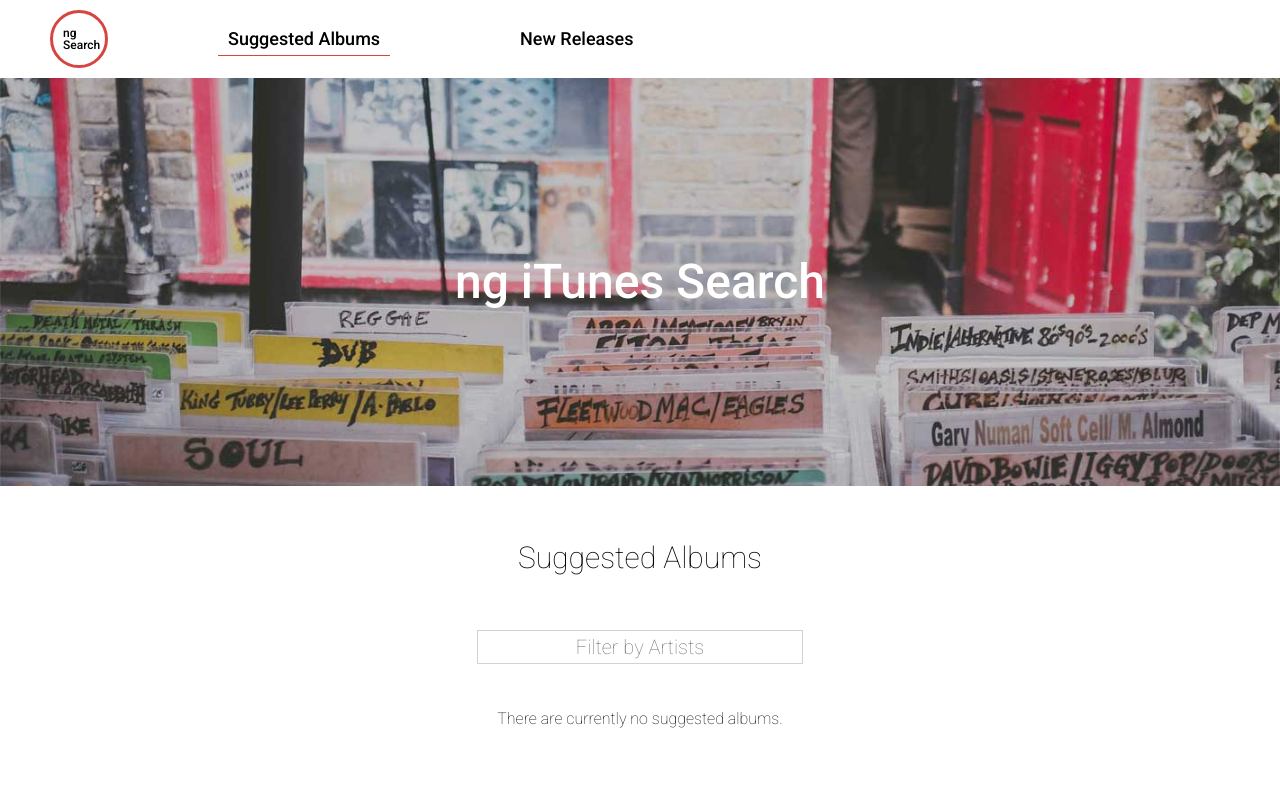
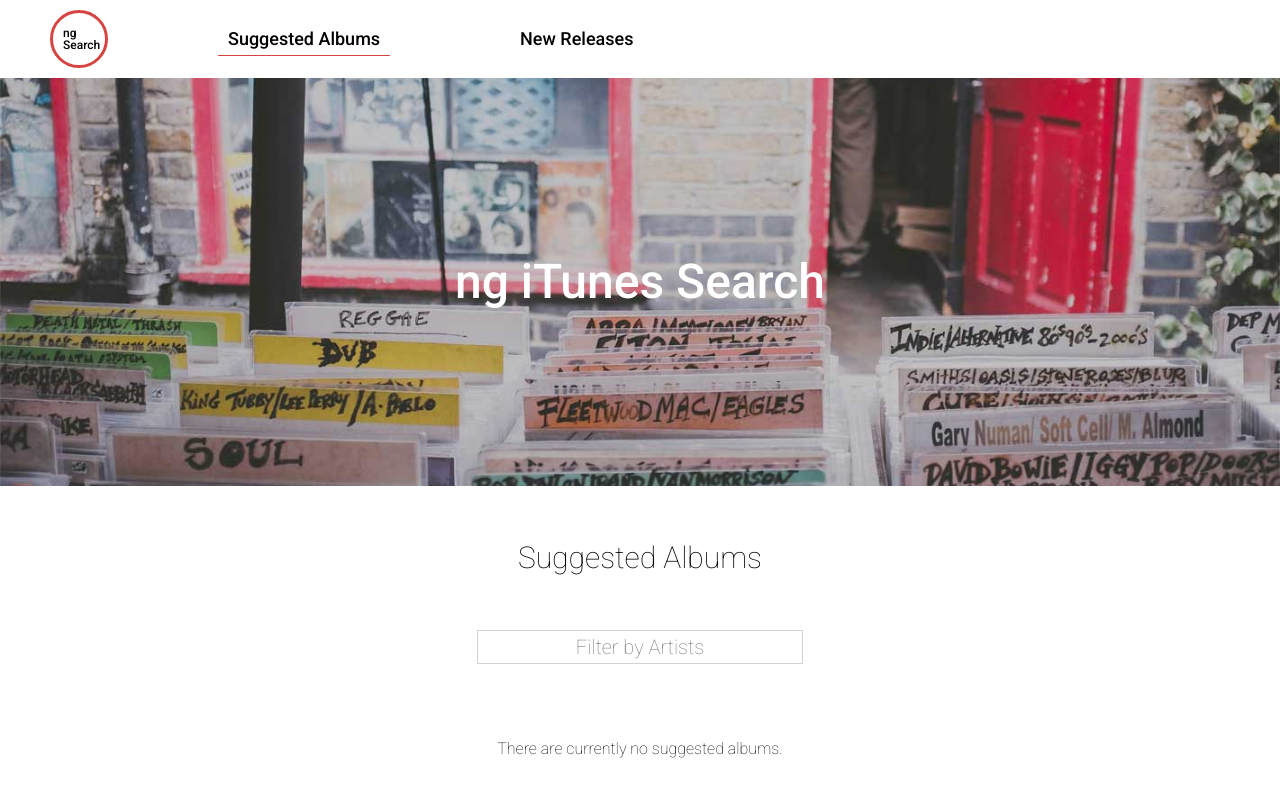
Before and after one commit to pacalabre/itunes-search-angular, an Angular app: page /suggested-albums in a window 1280 px wide. Shown: the top 796 px of the page. Built offline with nearby package versions, Linux system fonts and the light colour scheme.

Commit message:
added margin to no albums error in suggested albums

```diff
--- a/src/app/page-components/album-suggestions-component/album-suggestions.component.css
+++ b/src/app/page-components/album-suggestions-component/album-suggestions.component.css
@@ -6,5 +6,5 @@
 }
 
 .no-albums {
-	margin-top: 40px;
+	margin: 70px 0 180px 0;
 }
```
